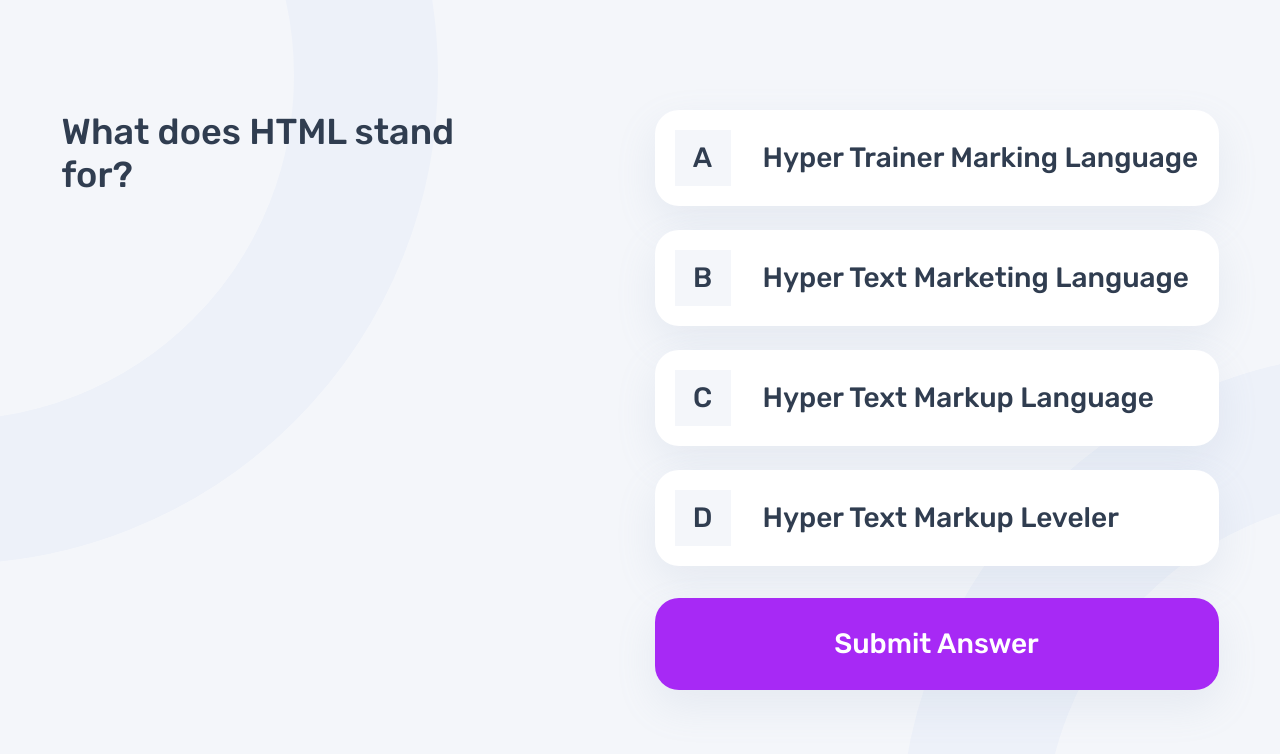
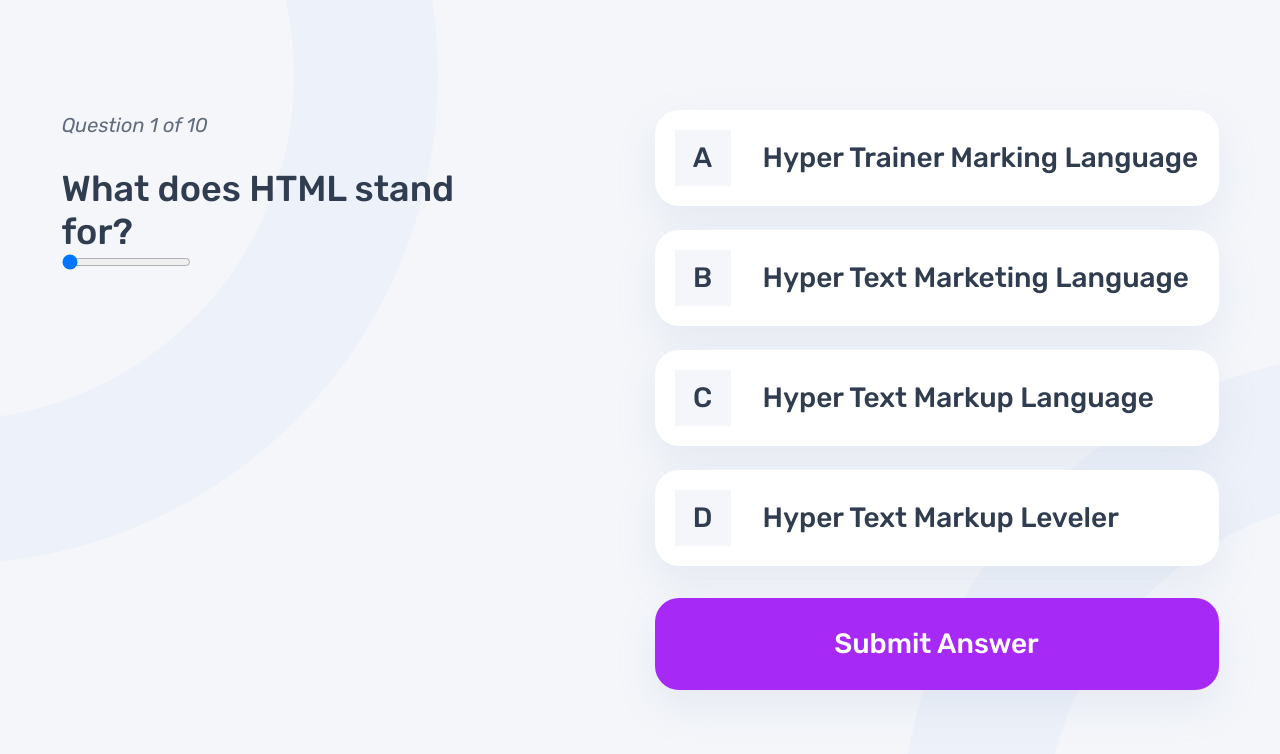
Before and after one commit to dunewalkin/quiz-app, a React (Vite) app: page / in a window 1280 px wide. Both pictures are taken after a click on the button "HTML". Shown: the top 754 px of the page. Built offline with nearby package versions, Linux system fonts and the light colour scheme.

Commit message:
add input range

```diff
--- a/src/components/Questions/Questions.jsx
+++ b/src/components/Questions/Questions.jsx
@@ -1,10 +1,21 @@
-import React from 'react'
+import React from 'react';
+import './questions.scss'
 
 const Questions = ({ selectedQuiz, currentQuestionIndex }) => {
   return (
     <div>
       {selectedQuiz && (
-         <h1 className='heading-s'>{selectedQuiz.questions[currentQuestionIndex].question}</h1>
+         <div className='question-section'>
+            <p className='body-s '>{`Question ${currentQuestionIndex + 1} of ${selectedQuiz.questions.length}`}</p>
+            <h1 className='heading-s'>{selectedQuiz.questions[currentQuestionIndex].question}</h1>
+
+            <input
+            type="range"
+            min="1"
+            max={selectedQuiz.questions.length}
+            value={currentQuestionIndex + 1}
+          />
+         </div>
       )}
     </div>
   )
--- a/src/components/Questions/questions.scss
+++ b/src/components/Questions/questions.scss
@@ -0,0 +1,6 @@
+@use '../../assets/styles/mixins.scss' as *;
+@import '../../assets/styles/variables';
+
+.question-section h1 {
+   margin-top: 1.69rem;
+}
```
